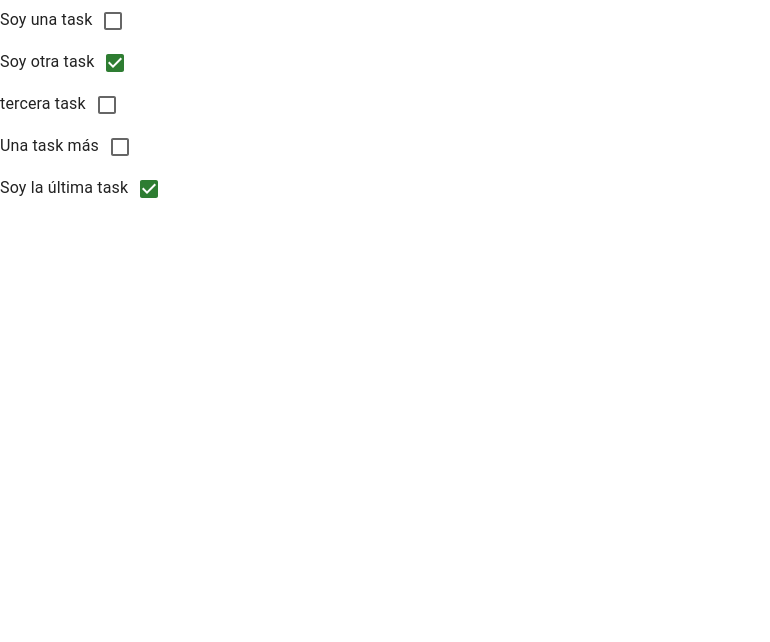
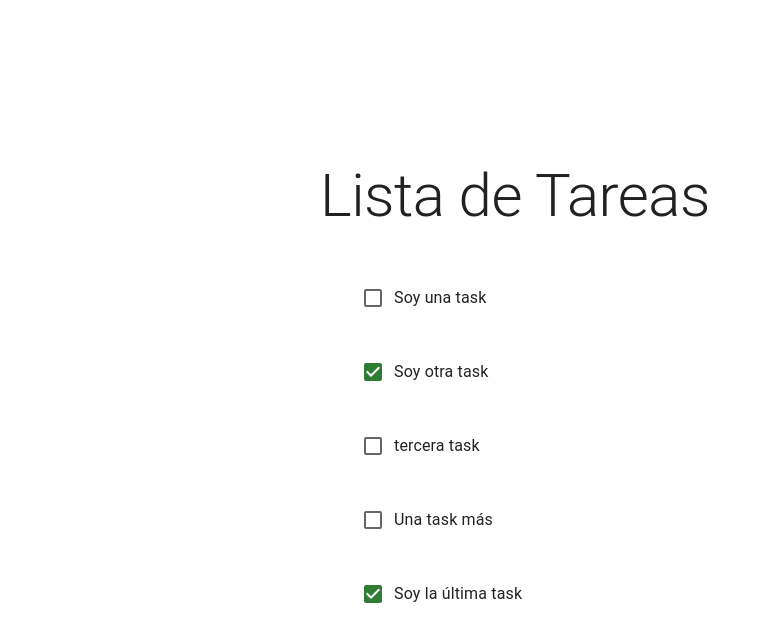
Before and after one commit to NachoCor2007/Cap_StudyMate, a React (Create React App) app in the folder to-do-list/: page / in a window 1280 px wide. Shown: the top 642 px of the page, without its empty margins (0-770 px from the left). Built offline with nearby package versions, Linux system fonts and the light colour scheme.

Commit message:
Material UI is really entertaining.

```diff
--- a/to-do-list/src/App.tsx
+++ b/to-do-list/src/App.tsx
@@ -1,10 +1,10 @@
 import React from 'react';
 import './App.css';
-import List from "./components/List";
+import ListComp from "./components/ListComp";
 
 function App() {
   return (
-      <List/>
+      <ListComp/>
   );
 }
 
--- a/to-do-list/src/components/Item.tsx
+++ b/to-do-list/src/components/Item.tsx
@@ -1,6 +1,7 @@
 import React from 'react';
 import ItemProps from "./ItemProps";
 import Checkbox from '@mui/material/Checkbox';
+import {ListItem, ListItemButton, ListItemText} from "@mui/material";
 
 const label = { inputProps: { 'aria-label': 'Checkbox demo' } };
 
@@ -10,12 +11,12 @@ interface UpdatableItemProps extends ItemProps {
 
 const Item: React.FC<UpdatableItemProps> = ({ id, name, isDone, onCheck }: UpdatableItemProps) => {
     return (
-        <div>
-            <label>
-                {name}
-                <Checkbox {...label} checked={isDone} color="success" onChange={() => onCheck(id)} />
-            </label>
-        </div>
+        <ListItem>
+            <ListItemButton onClick={() => onCheck(id)} >
+                <Checkbox {...label} checked={isDone} color="success" />
+                <ListItemText primary={name} />
+            </ListItemButton>
+        </ListItem>
     );
 }
 
--- a/to-do-list/src/components/List.tsx
+++ b/to-do-list/src/components/ListComp.tsx
@@ -1,6 +1,7 @@
 import React, {useEffect, useState} from 'react';
 import ListProps from "./ListProps";
 import Item from "./Item";
+import {List, Typography} from "@mui/material";
 
 const defaultTasks: ListProps = {
     items: [
@@ -21,7 +22,7 @@ function getTasksInitialState() {
     };
 }
 
-const List = () => {
+const ListComp = () => {
     // Initializes the tasks.
     const [tasks, setTasks] = useState<ListProps>(getTasksInitialState());
 
@@ -50,12 +51,17 @@ const List = () => {
     }
 
     return (
-        <div>
-            {tasks.items.map(item => (
-                <Item key={item.id} {...item} onCheck={handleCheck} />
-            ))}
-        </div>
+        <>
+            <Typography variant="h2" gutterBottom sx={{ width: '100%', px: 40, pt: 20 }} >
+                Lista de Tareas
+            </Typography>
+            <List sx={{ width: '100%', px: 40 }} >
+                {tasks.items.map(item => (
+                    <Item key={item.id} {...item} onCheck={handleCheck} />
+                ))}
+            </List>
+        </>
     );
 }
 
-export default List;
+export default ListComp;
```
